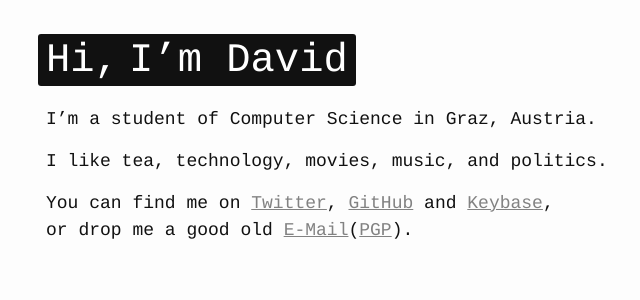
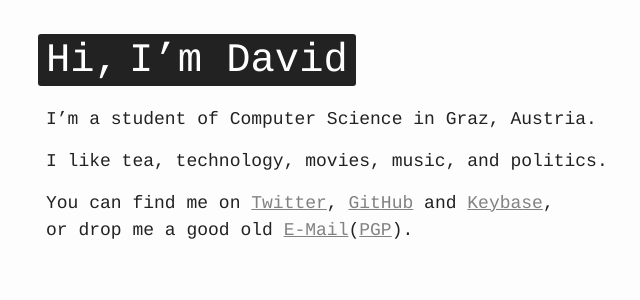
Before and after one commit to davidrauch/davidrauch.at, a Jekyll site: the page built from index.md, in a window 1280 px wide. Shown: the top 300 px of the page, without its empty margins (0-640 px from the left). Built offline with Jekyll 4.4.1, drawn with Linux system fonts in a browser that asks for light colours.

Commit message:
Made "black" a big lighter

```diff
--- a/_sass/_layout.scss
+++ b/_sass/_layout.scss
@@ -6,7 +6,7 @@
     font-size: 1.5em;
 
     .black-box {
-        background-color: #111;
+        background-color: #222;
         padding: 3px 8px;
         border-radius: 3px;
     }
--- a/css/main.scss
+++ b/css/main.scss
@@ -14,7 +14,7 @@ $base-line-height: 1.5;
 
 $spacing-unit:     30px;
 
-$text-color:       #111;
+$text-color:       #222;
 $background-color: #fdfdfd;
 $brand-color:      #828282;
 
```
